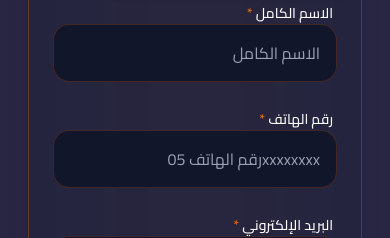
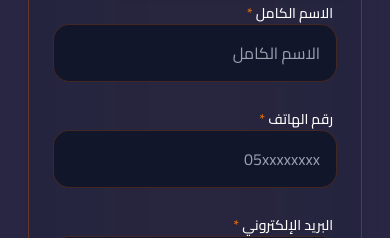
Before and after one commit to Ayaalmadhon2004/yosal-company, a Next.js app: page / in a window 390 px wide. Shown: the part 900-1138 px from the top of the page. Built offline with nearby package versions, Linux system fonts and the light colour scheme; no server answers.

Commit message:
fix: simplify the DataForm phone placeholder so it does not render reversed in RTL

```diff
--- a/components/form/DataForm.tsx
+++ b/components/form/DataForm.tsx
@@ -141,7 +141,7 @@ export default function ProjectAuditForm() {
             aria-required="true"
             aria-invalid={phoneError ? true : undefined}
             aria-describedby={phoneError ? `${phoneId}-error` : undefined}
-            placeholder="رقم الهاتف 05xxxxxxxx"
+            placeholder="05xxxxxxxx"
             className="w-full bg-brand-surface border border-orange-500/20 rounded-xl p-4 text-white placeholder:text-gray-400 outline-none focus:border-orange-500 transition-all text-right"
           />
           <FieldError id={`${phoneId}-error`} message={phoneError} />
```
